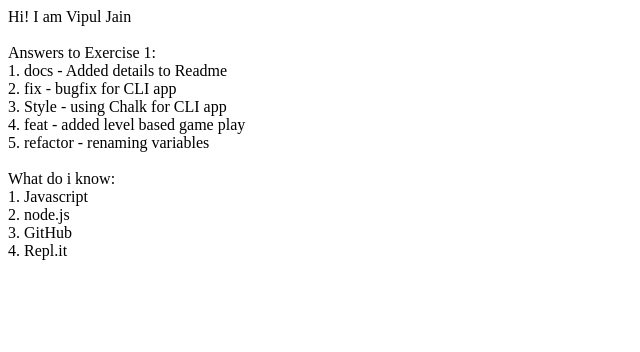
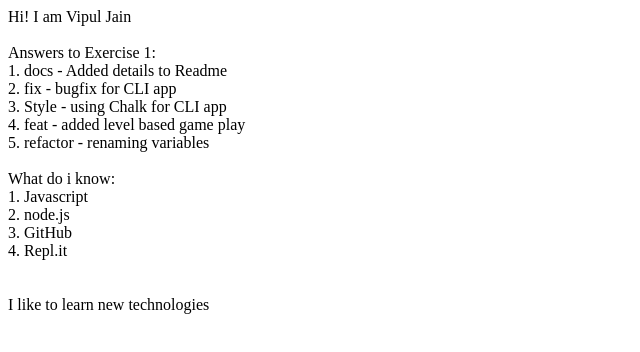
Before and after one commit to VJaipul/RCodeVJ, a plain HTML site: page index.html in a window 1280 px wide. Shown: the whole page, without its empty margins (0-640 px from the left). Drawn offline with Linux system fonts and the light colour scheme.

Commit message:
Update hobbies

```diff
--- a/index.html
+++ b/index.html
@@ -21,5 +21,8 @@
     2. node.js <br>
     3. GitHub <br>
     4. Repl.it <br>
+    <br><br>
+I like to learn new technologies
+
 </body>
 </html>
```
